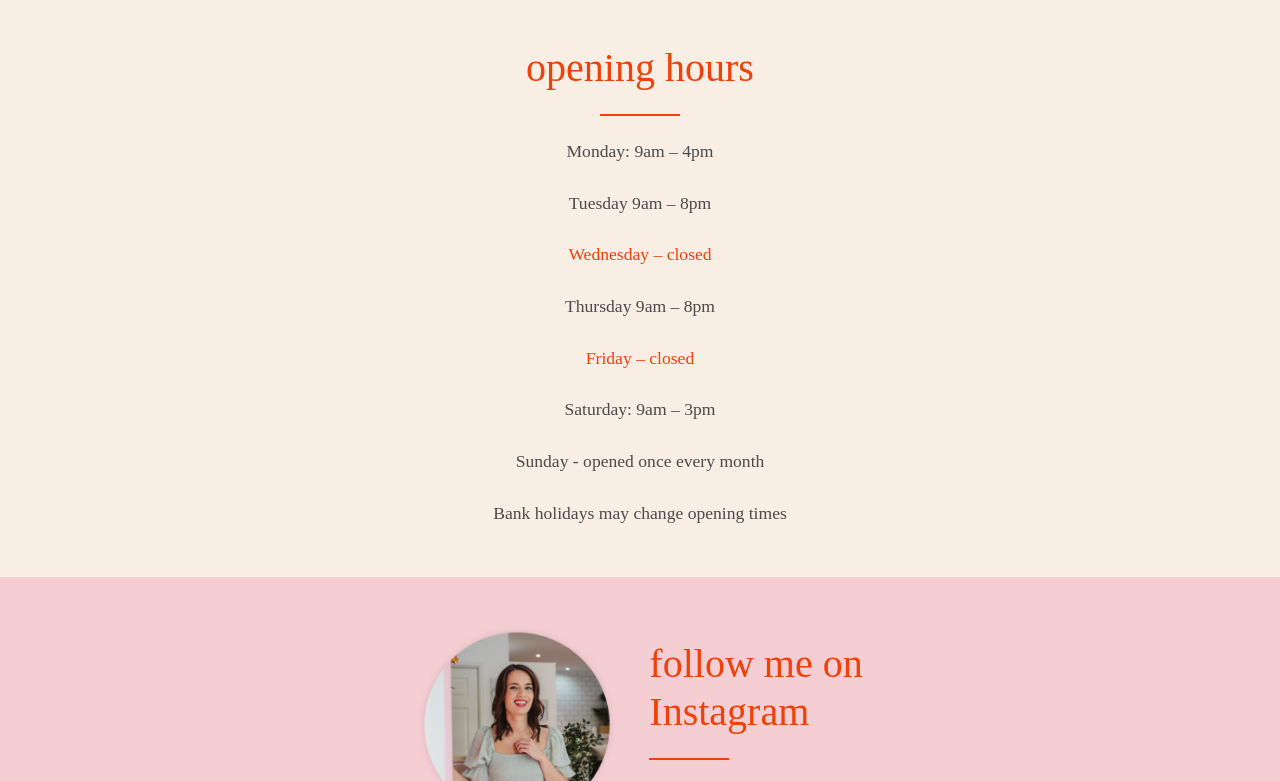
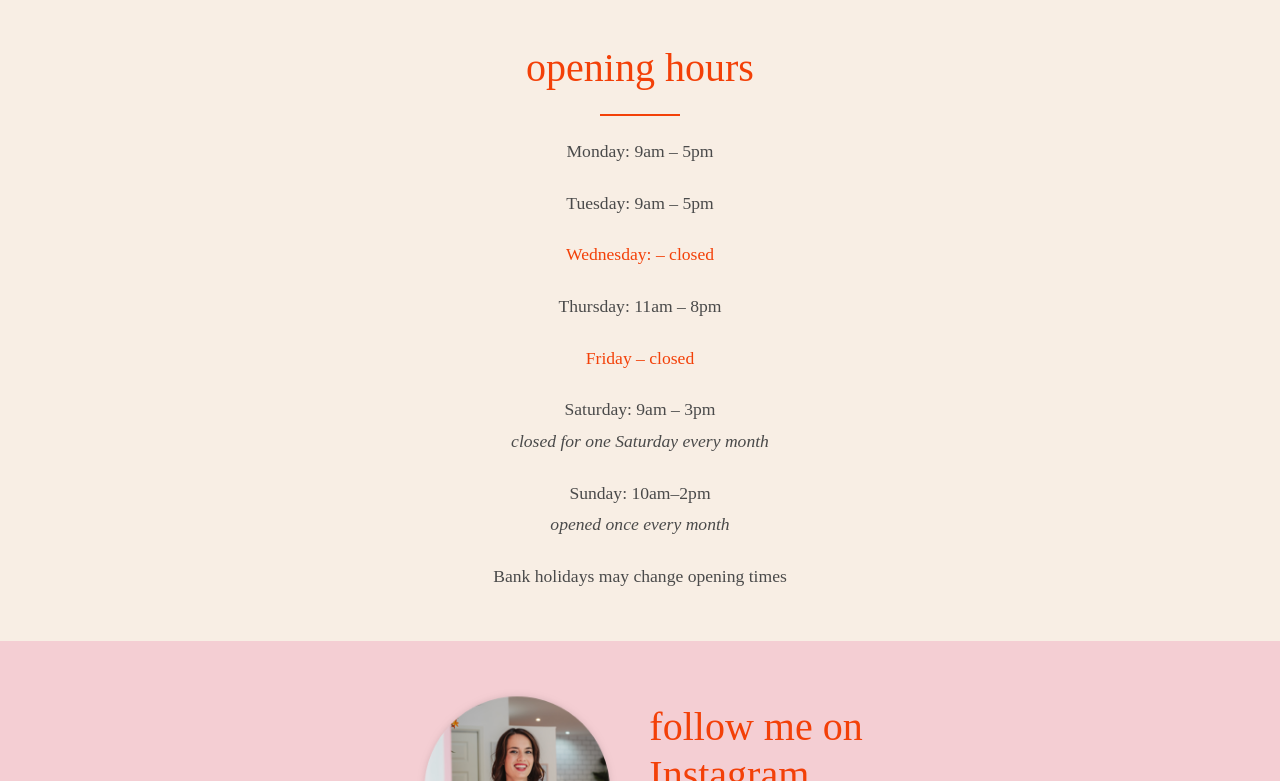
Before and after one commit to dbmorris/love-hair-by-charmaine, a Jekyll site: the page built from index.html, in a window 1280 px wide and 900 px high, scrolled down 2245 px, cut to the strip 119-900 px from the top of the window. Built offline with Jekyll 4.4.1, drawn with Linux system fonts in a browser that asks for light colours; some web fonts are replaced.

Commit message:
updates to opening hours and general jekyll maintence

```diff
--- a/Gemfile
+++ b/Gemfile
@@ -8,7 +8,7 @@ source "https://rubygems.org"
 #
 # This will help ensure the proper Jekyll version is running.
 # Happy Jekylling!
-gem "jekyll", "~> 3.6.2"
+gem "jekyll", "~> 4.0.0"
 
 # This is the default theme for new Jekyll sites. You may change this to anything you like.
 gem "minima", "~> 2.0"
@@ -25,3 +25,5 @@ end
 
 # Windows does not include zoneinfo files, so bundle the tzinfo-data gem
 gem 'tzinfo-data', platforms: [:mingw, :mswin, :x64_mingw, :jruby]
+
+gem "webrick", "~> 1.7"
--- a/_includes/footer.html
+++ b/_includes/footer.html
@@ -10,12 +10,6 @@
         <p><a href="{{ site.baseurl }}/privacy" target="_self">Privacy</a></p>
       </div><!--
    --><div class="column-third">
-       <div class="social-icon">
-         <a href="https://twitter.com/LoveHairUrmston" target="_blank">
-         <img src="{{ site.baseurl }}/img/twitter-logo-whiteout.png" class="image-full">
-         <img src="{{ site.baseurl }}/img/twitter-logo-whiteout@2x.png"  class="image-mobile">
-         </a>
-       </div>
        <div class="social-icon">
          <a href="https://www.facebook.com/lovehairbycharmaine/" target="_blank">
          <img src="{{ site.baseurl }}/img/facebook-logo-whiteout.png" class="image-full">
--- a/_includes/opening-hours.html
+++ b/_includes/opening-hours.html
@@ -4,13 +4,13 @@
     <div class="stack">
       <span class="fs-title header">opening hours</span>
       <ul class="opening-times__hours fs2 stack">
-        <li>Monday: 9am – 4pm</li>
-        <li>Tuesday 9am – 8pm </li>
-        <li style="color: #F34008;">Wednesday – closed</li>
-        <li>Thursday 9am – 8pm</li>
+        <li>Monday: 9am – 5pm</li>
+        <li>Tuesday: 9am – 5pm </li>
+        <li style="color: #F34008;">Wednesday: – closed</li>
+        <li>Thursday: 11am – 8pm</li>
         <li style="color: #F34008;">Friday – closed</li>
-        <li>Saturday: 9am – 3pm</li>
-        <li>Sunday - opened once every month</li>
+        <li>Saturday: 9am – 3pm<br><em>closed for one Saturday every month</em></li>
+        <li>Sunday: 10am–2pm<br><em>opened once every month</em></li>
         <li>Bank holidays may change opening times</li>
       </ul>
     </div>
```
Also changed, not shown: Gemfile.lock, 1 other file.
